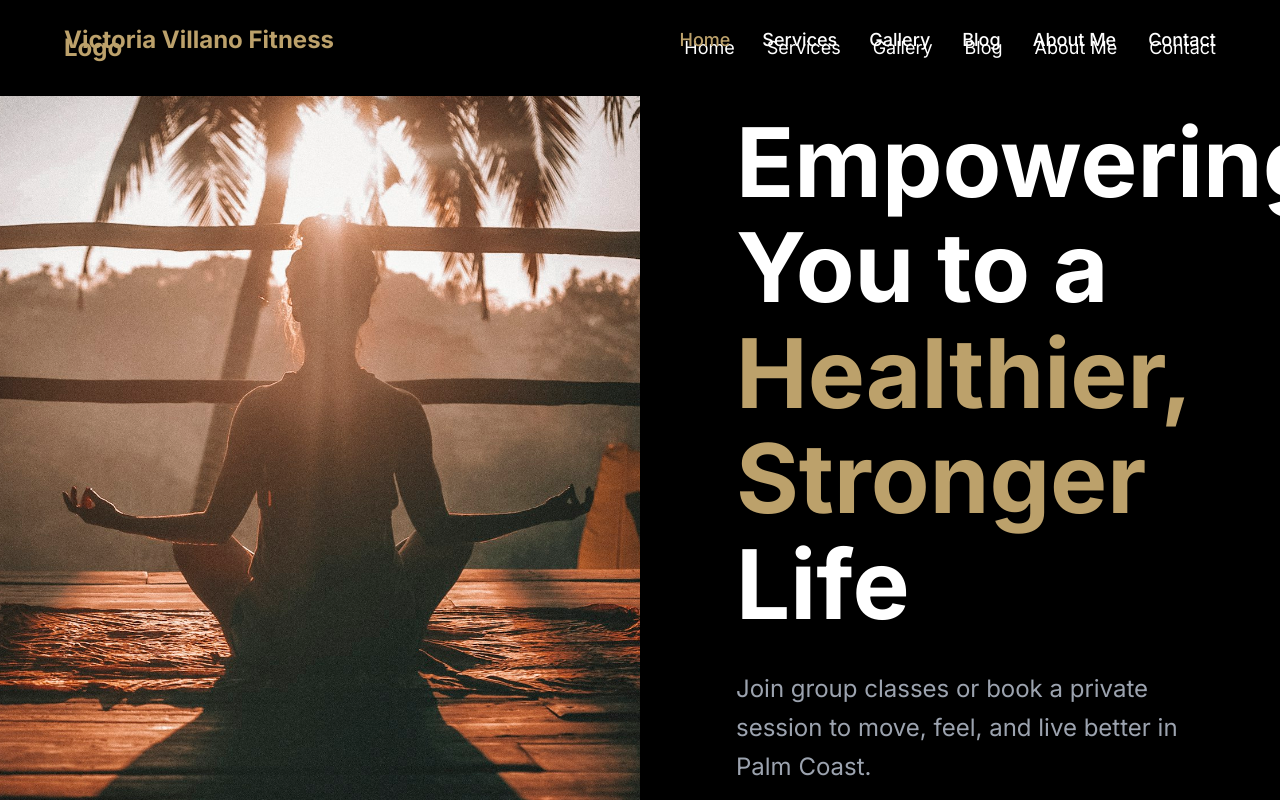
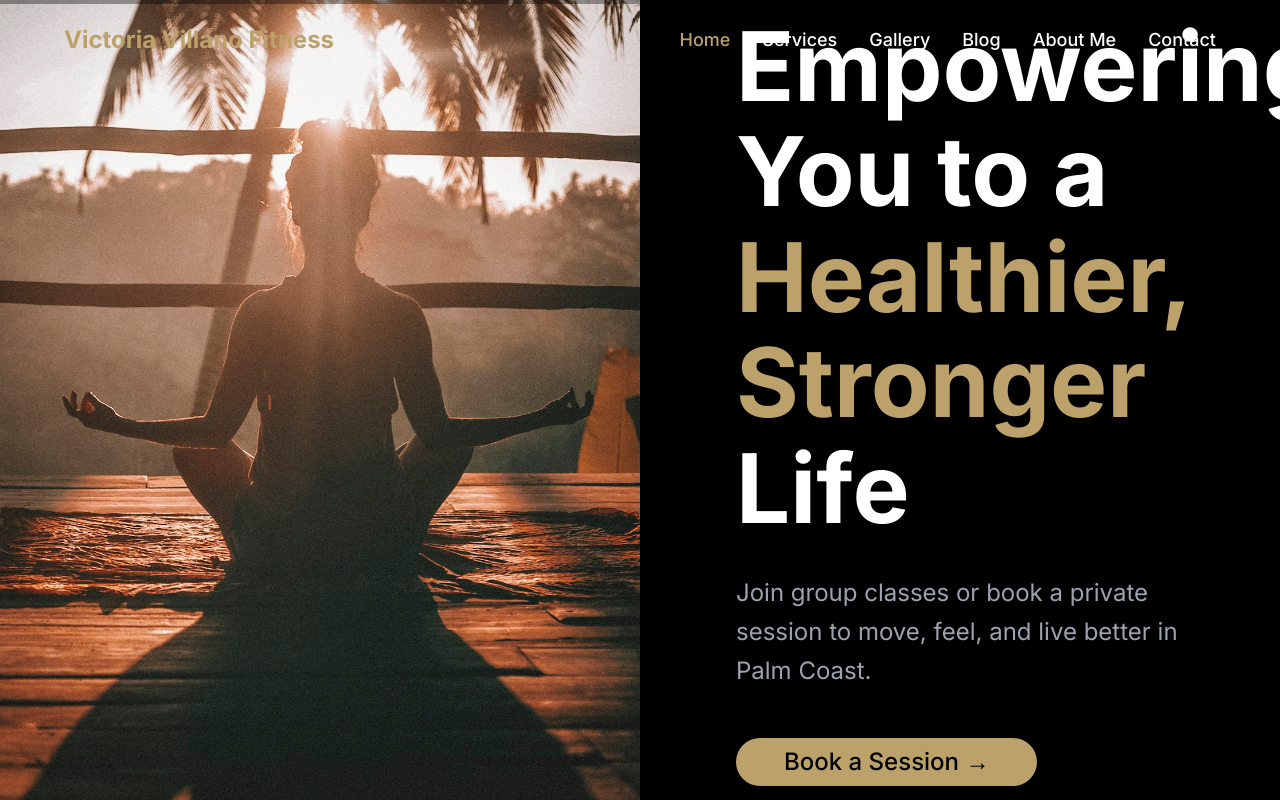
Before and after one commit to MidnightOracle/fitness-site, a Next.js app: page / in a window 1280 px wide. Shown: the top 800 px of the page. Built offline with nearby package versions, Linux system fonts and the light colour scheme.

Commit message:
Fix duplicate navigation issue

```diff
--- a/src/app/components/FitnessSite.tsx
+++ b/src/app/components/FitnessSite.tsx
@@ -119,25 +119,6 @@ export default function FitnessSite() {
         />
       </div>
 
-      {/* Header/Nav */}
-      <header className={`fixed top-0 left-0 right-0 z-40 transition-all duration-300 ${
-        isScrolled ? 'bg-black/90 backdrop-blur-sm shadow-lg' : 'bg-transparent'
-      }`}>
-        <div className="container mx-auto px-16 py-8 flex justify-between items-center">
-          <Link href="/" className="text-2xl font-bold text-[#bca16b] transition-colors hover:text-[#d4b87d]">Logo</Link>
-          <nav>
-            <ul className="flex gap-8">
-              <li><Link href="/" className="text-lg transition-colors hover:text-[#bca16b]">Home</Link></li>
-              <li><Link href="/#feel-good-move-better" className="text-lg transition-colors hover:text-[#bca16b]">Services</Link></li>
-              <li><Link href="/#gallery" className="text-lg transition-colors hover:text-[#bca16b]">Gallery</Link></li>
-              <li><Link href="/#blog" className="text-lg transition-colors hover:text-[#bca16b]">Blog</Link></li>
-              <li><Link href="/#about" className="text-lg transition-colors hover:text-[#bca16b]">About Me</Link></li>
-              <li><Link href="/contact" className="text-lg transition-colors hover:text-[#bca16b]">Contact</Link></li>
-            </ul>
-          </nav>
-        </div>
-      </header>
-
       {/* Scroll to Top Button */}
       <button
         onClick={scrollToTop}
@@ -148,8 +129,6 @@ export default function FitnessSite() {
         ↑
       </button>
 
-      {/* Add padding to account for fixed header */}
-      <div className="pt-24">
       {/* Hero Section */}
       <section className="grid grid-cols-2 min-h-screen">
         {/* Left Image */}
@@ -379,6 +358,5 @@ export default function FitnessSite() {
         </div>
       </footer>
     </div>
-    </div>
   );
 }
```
Lines whose indentation alone changed are shown as unchanged.
